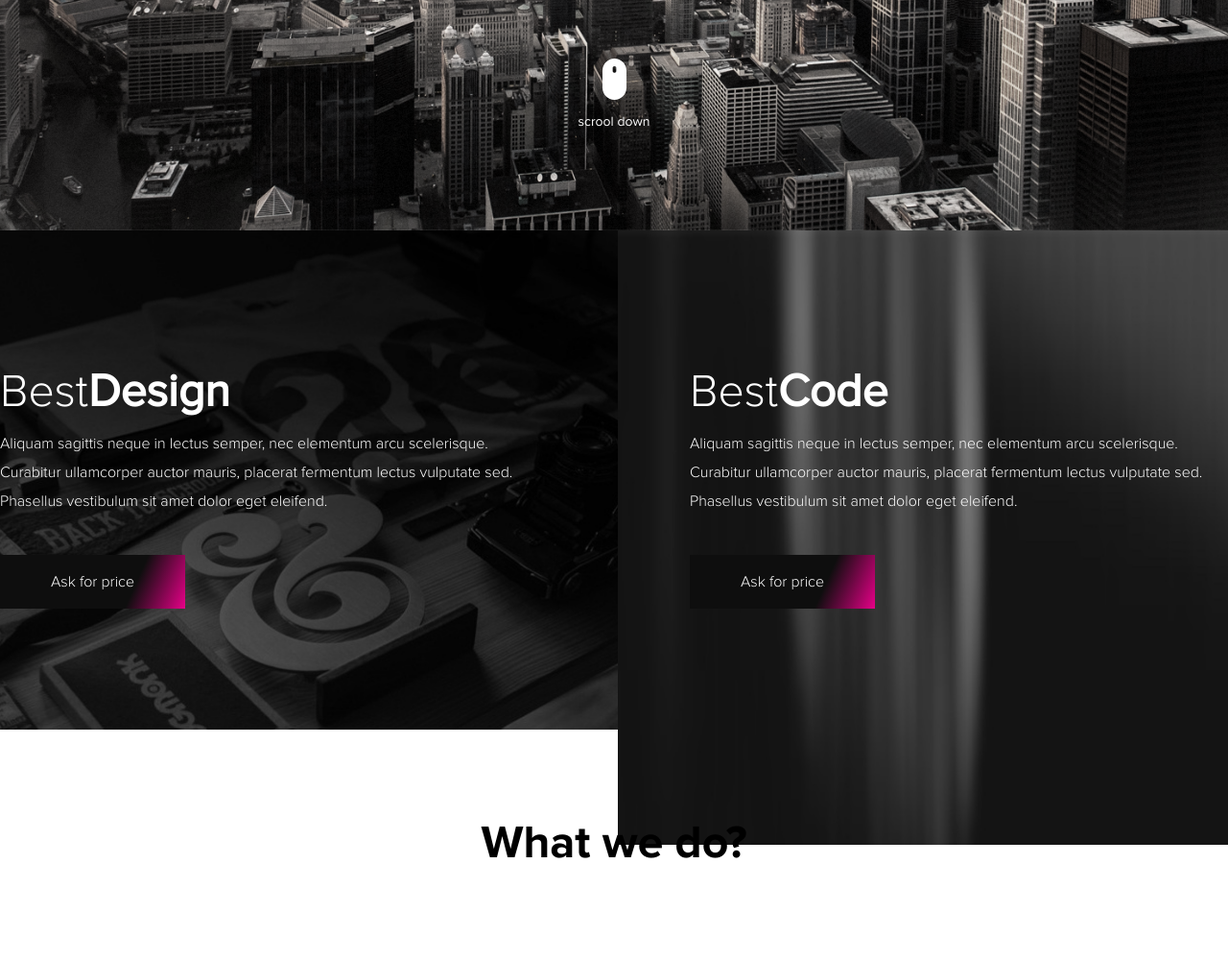
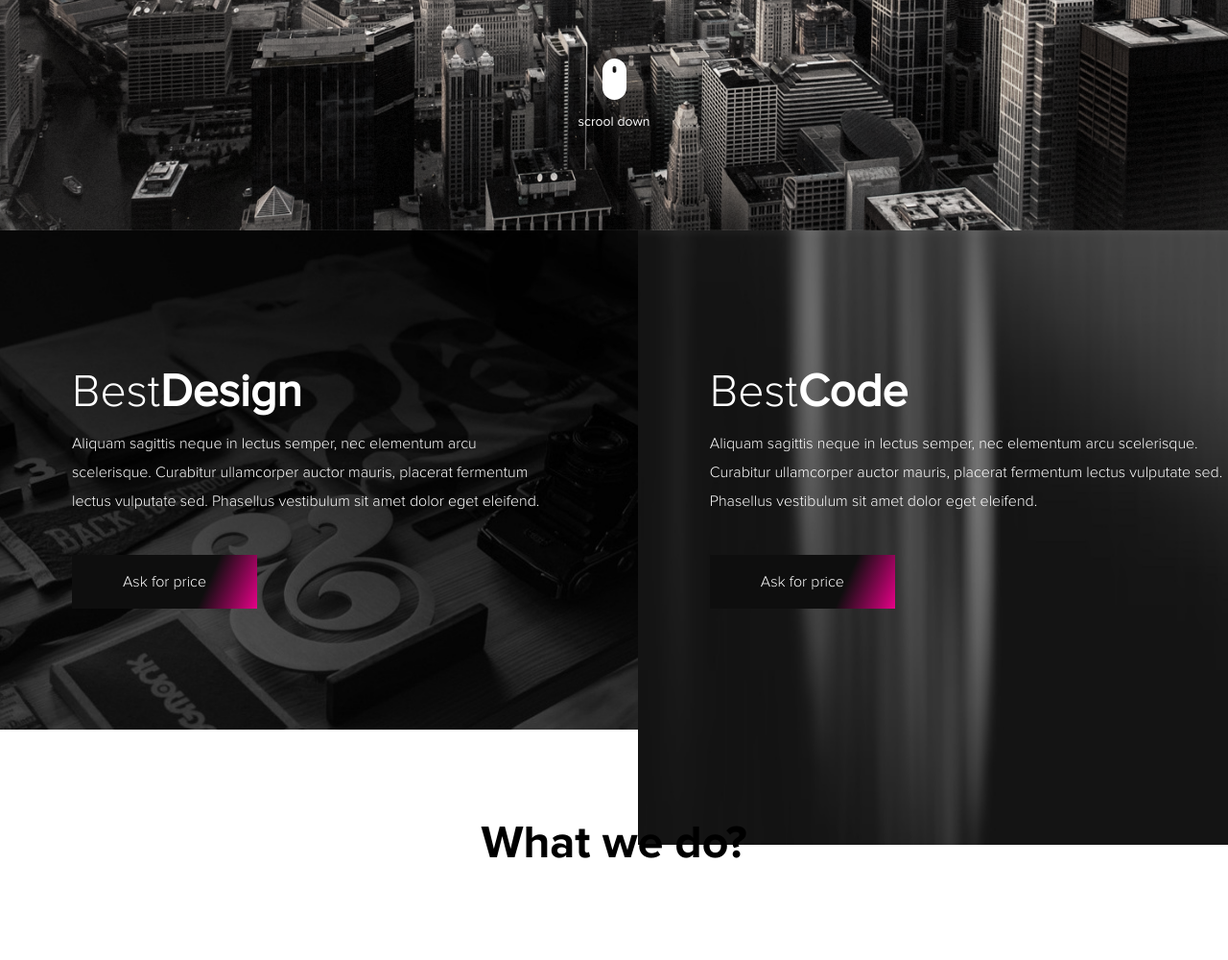
Before and after one commit to BohdanKasian/practice-Agency, a PHP site: page / in a window 1280 px wide. Shown: the part 821-1821 px from the top of the page at 96% size. Run offline with PHP 8.4, Linux system fonts and the light colour scheme; some web fonts are replaced.

Commit message:
Best design padding

```diff
--- a/css/main.css
+++ b/css/main.css
@@ -468,7 +468,7 @@ header {
     .code-design .best.design {
       background: url("../images/bestdesign-bg.jpg") no-repeat center;
       background-size: cover;
-      padding: 150px 90px 0 0;
+      padding: 150px 90px 0 75px;
       max-height: 520px;
       width: 100%; }
     .code-design .best.code {
--- a/css/main.sass
+++ b/css/main.sass
@@ -121,7 +121,7 @@ header
     &.design
       background: url("../images/bestdesign-bg.jpg") no-repeat center
       background-size: cover
-      padding: 150px 90px 0 0
+      padding: 150px 90px 0 75px
       max-height: 520px
       width: 100%
     &.code
```
Also changed, not shown: 1 other file.
